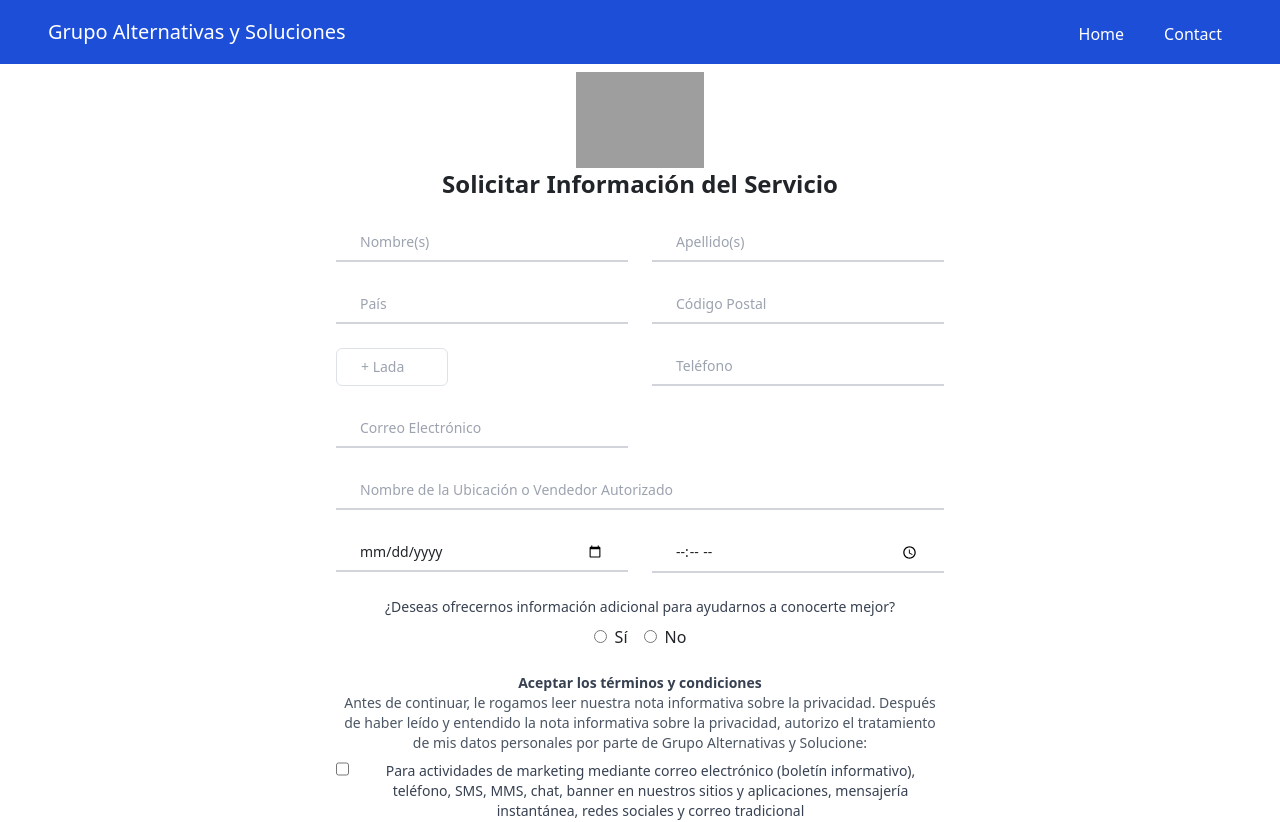
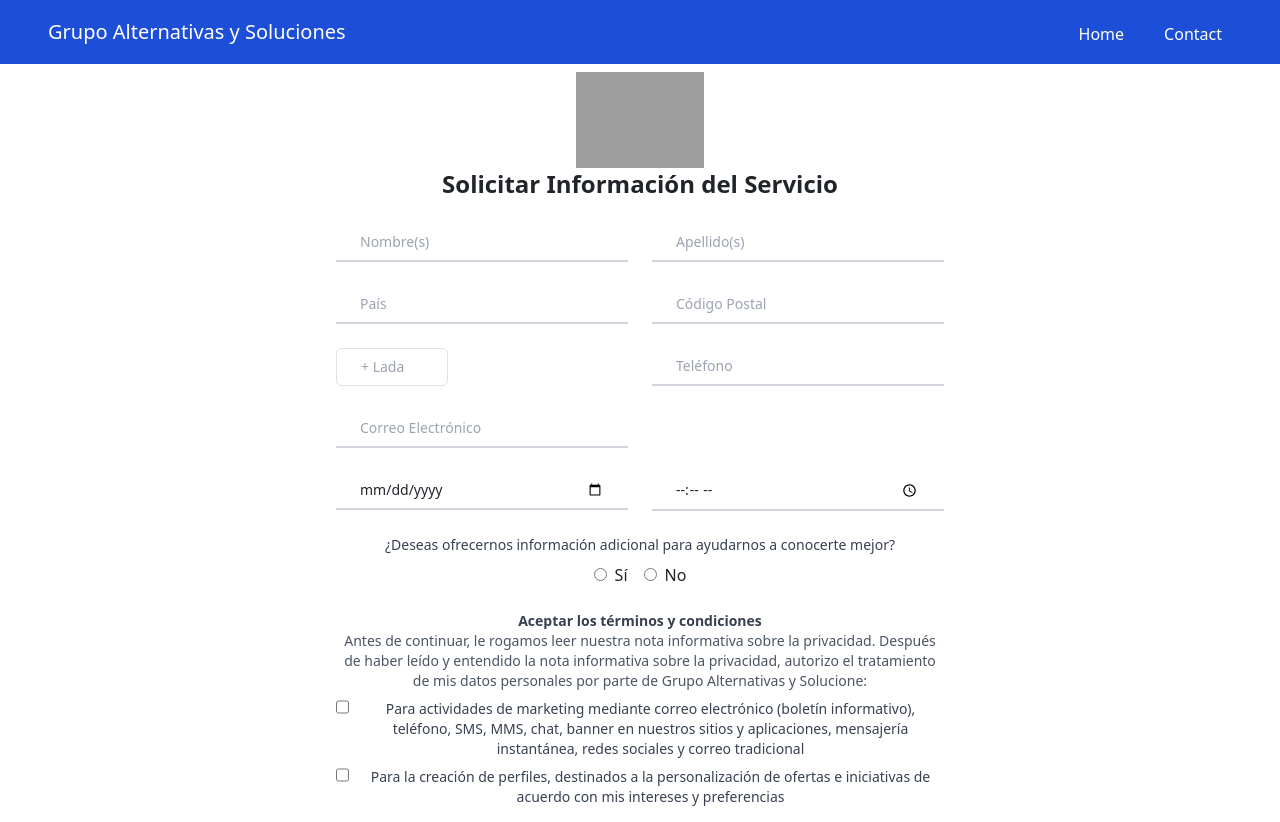
Before and after one commit to RobertoBarre25/LandingPageReact, a React (Create React App) app: page /contact in a window 1280 px wide. Shown: the top 822 px of the page. Built offline with nearby package versions, Linux system fonts and the light colour scheme; grey boxes are pictures that could not be loaded.

Commit message:
scroll form

```diff
--- a/src/CardsSer/cards.js
+++ b/src/CardsSer/cards.js
@@ -32,6 +32,16 @@ const cardsData = [
 const Cards = () => {
     const navigate = useNavigate();
 
+    const handleButtonClick = () => {
+        navigate('/contact', { replace: true });
+        setTimeout(() => {
+            const formElement = document.getElementById('contact-form');
+            if (formElement) {
+                formElement.scrollIntoView({ behavior: 'smooth' });
+            }
+        }, 100); // Espera un breve momento para asegurar que la navegación se complete
+    };
+
     return (
         <div className="mx-4 md:mx-12 lg:mx-20">
             <div className="grid grid-cols-2 gap-0">
@@ -46,7 +56,7 @@ const Cards = () => {
                                 <div className="text-center">
                                     <h3 className="text-xl mb-2.5">{card.title}</h3>
                                     <p className="text-base mb-3.75">{card.description}</p>
-                                    <button className="bg-blue-500 text-white py-2.5 px-5 border-none cursor-pointer transition-colors duration-300 ease-in-out uppercase rounded-md hover:bg-blue-700" onClick={() => navigate('/contact')}>{card.buttonText}</button>
+                                    <button className="bg-blue-500 text-white py-2.5 px-5 border-none cursor-pointer transition-colors duration-300 ease-in-out uppercase rounded-md hover:bg-blue-700" onClick={handleButtonClick}>{card.buttonText}</button>
                                 </div>
                             </div>
                         </div>
--- a/src/ContactForm/ContactForm.js
+++ b/src/ContactForm/ContactForm.js
@@ -3,7 +3,7 @@ import Header from "../NavBar/Header";
 
 const ContactForm = () => {
   return (
-    <div className="flex flex-col justify-center items-center min-h-screen bg-gradient-to-r from-white-100 to-gray-500 py-10 px-4 sm:px-6 lg:px-8">
+    <div id="contact-form" className="flex flex-col justify-center items-center min-h-screen bg-gradient-to-r from-white-100 to-gray-500 py-10 px-4 sm:px-6 lg:px-8">
       <Header isBlue={true} />
       <div className="rounded-lg p-8 max-w-2xl w-full bg-transparent">
         <div className="text-center mb-6">
@@ -69,14 +69,7 @@ const ContactForm = () => {
               />
             </div>
           </div>
-          <div className="relative">
-            <input
-              required
-              type="text"
-              className="block w-full px-4 py-2 text-sm border-b-2 border-gray-300 bg-transparent focus:border-blue-600 focus:outline-none"
-              placeholder="Nombre de la Ubicación o Vendedor Autorizado"
-            />
-          </div>
+
           <div className="grid gap-6 sm:grid-cols-2">
             <div className="relative">
               <input
```
